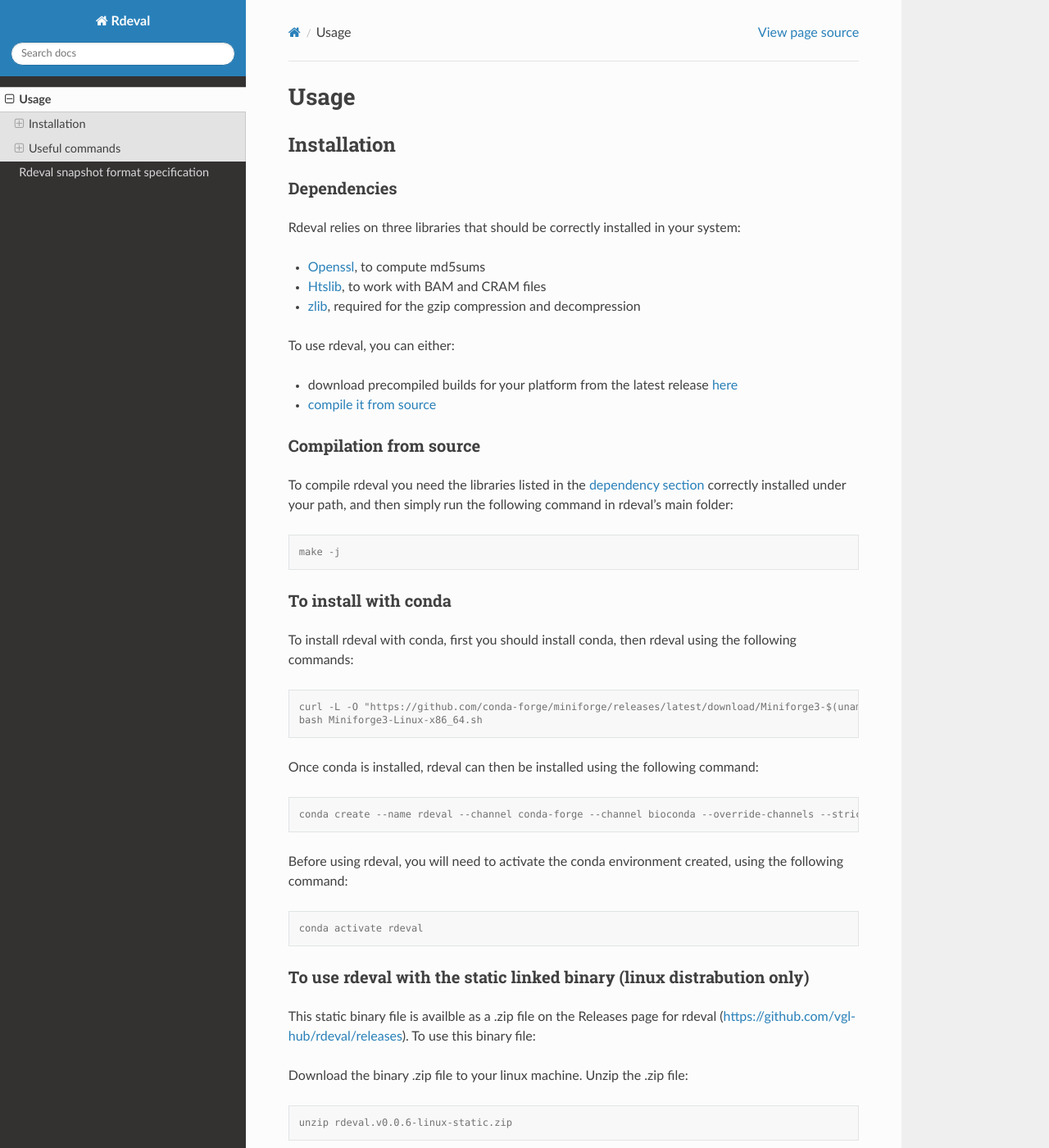
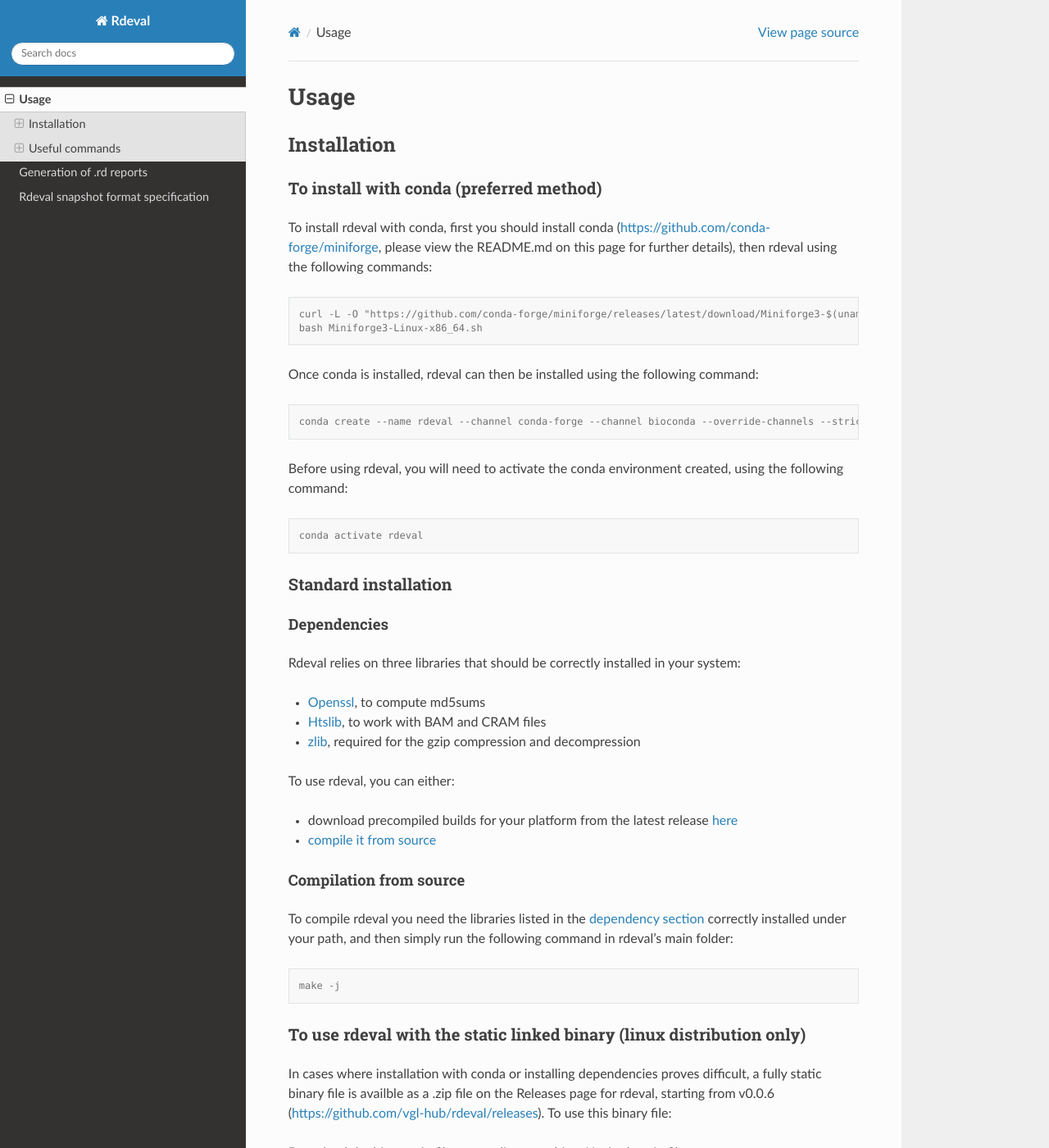
Before and after one commit to vgl-hub/rdeval-documentation, a Sphinx documentation site: the page built from docs/source/usage.rst, in a window 1280 px wide and 1400 px high. Shown: the whole window at 82% size. Built offline with Sphinx 7.4.7 and the Read the Docs theme 3.1.0, drawn with Linux system fonts in a browser that asks for light colours; some of the changed lines change nothing that is shown; some of the changed text lies outside the part shown.

Commit message:
Update usage.rst
updated formatting

```diff
--- a/docs/source/usage.rst
+++ b/docs/source/usage.rst
@@ -4,32 +4,10 @@
 Installation
 ************
 
-Dependencies
-============
-Rdeval relies on three libraries that should be correctly installed in your system:
+To install with conda (preferred method)
+========================================
 
-* `Openssl <https://www.openssl.org/>`_, to compute md5sums
-* `Htslib <https://github.com/samtools/htslib>`_, to work with BAM and CRAM files
-* `zlib <https://github.com/madler/zlib>`_, required for the gzip compression and decompression
-
-To use rdeval, you can either:
-
-* download precompiled builds for your platform from the latest release `here <https://github.com/vgl-hub/rdeval/releases>`_
-* :ref:`compile it from source <Compilation from source>`
-
-Compilation from source
-=======================
-
-To compile rdeval you need the libraries listed in the :ref:`dependency section <Dependencies>` correctly installed under your path, and then simply run the following command in rdeval's main folder:
-
-.. code-block:: console
-
-   make -j
-
-To install with conda
-=====================
-
-To install rdeval with conda, first you should install conda, then rdeval using the following commands:
+To install rdeval with conda, first you should install conda (https://github.com/conda-forge/miniforge, please view the README.md on this page for further details), then rdeval using the following commands:
 
 .. code-block:: console
 
@@ -48,10 +26,38 @@
 
    conda activate rdeval
 
-To use rdeval with the static linked binary (linux distrabution only)
+
+Standard installation
+======================
+
+Dependencies
+------------
+Rdeval relies on three libraries that should be correctly installed in your system:
+
+* `Openssl <https://www.openssl.org/>`_, to compute md5sums
+* `Htslib <https://github.com/samtools/htslib>`_, to work with BAM and CRAM files
+* `zlib <https://github.com/madler/zlib>`_, required for the gzip compression and decompression
+
+To use rdeval, you can either:
+
+* download precompiled builds for your platform from the latest release `here <https://github.com/vgl-hub/rdeval/releases>`_
+* :ref:`compile it from source <Compilation from source>`
+
+
+Compilation from source
+-----------------------
+
+To compile rdeval you need the libraries listed in the :ref:`dependency section <Dependencies>` correctly installed under your path, and then simply run the following command in rdeval's main folder:
+
+.. code-block:: console
+
+   make -j
+
+
+To use rdeval with the static linked binary (linux distribution only)
 ======================================================================
 
-This static binary file is availble as a .zip file on the Releases page for rdeval (https://github.com/vgl-hub/rdeval/releases). To use this binary file:
+In cases where installation with conda or installing dependencies proves difficult, a fully static binary file is availble as a .zip file on the Releases page for rdeval, starting from v0.0.6 (https://github.com/vgl-hub/rdeval/releases). To use this binary file:
 
 Download the binary .zip file to your linux machine.
 Unzip the .zip file:
@@ -194,17 +200,20 @@
    rdeval rdeval/testFiles/random3.bam
    rdeval rdeval/testFiles/random3.cram
 
-To generate a HTML file:
-========================
-This requires the following packages also be installed: tidyverse (v2.0.0), ggExtra (v0.10.1), bit64 (v4.5.2). Please note, the paths for the [output_file] and the [args] need to be hardcoded.
-
-.. code-block:: console
-
-   generate_report.sh -i input1.rd [input2.rd ...] -o output_file.html
-
 To display the software version number [-v/--version]:
 =======================================
 .. code-block:: console
    rdeval -v
 
 Other command options are available by using the :ref:`help <Help and Usage>` function, described above.
+
+Generation of .rd reports
+#########################
+
+To generate a .rd report:
+=========================
+This requires the following packages also be installed: tidyverse (v2.0.0), ggExtra (v0.10.1), bit64 (v4.5.2).
+
+.. code-block:: console
+
+   generate_report.sh -i input1.rd [input2.rd ...] -o output_file.html
```
